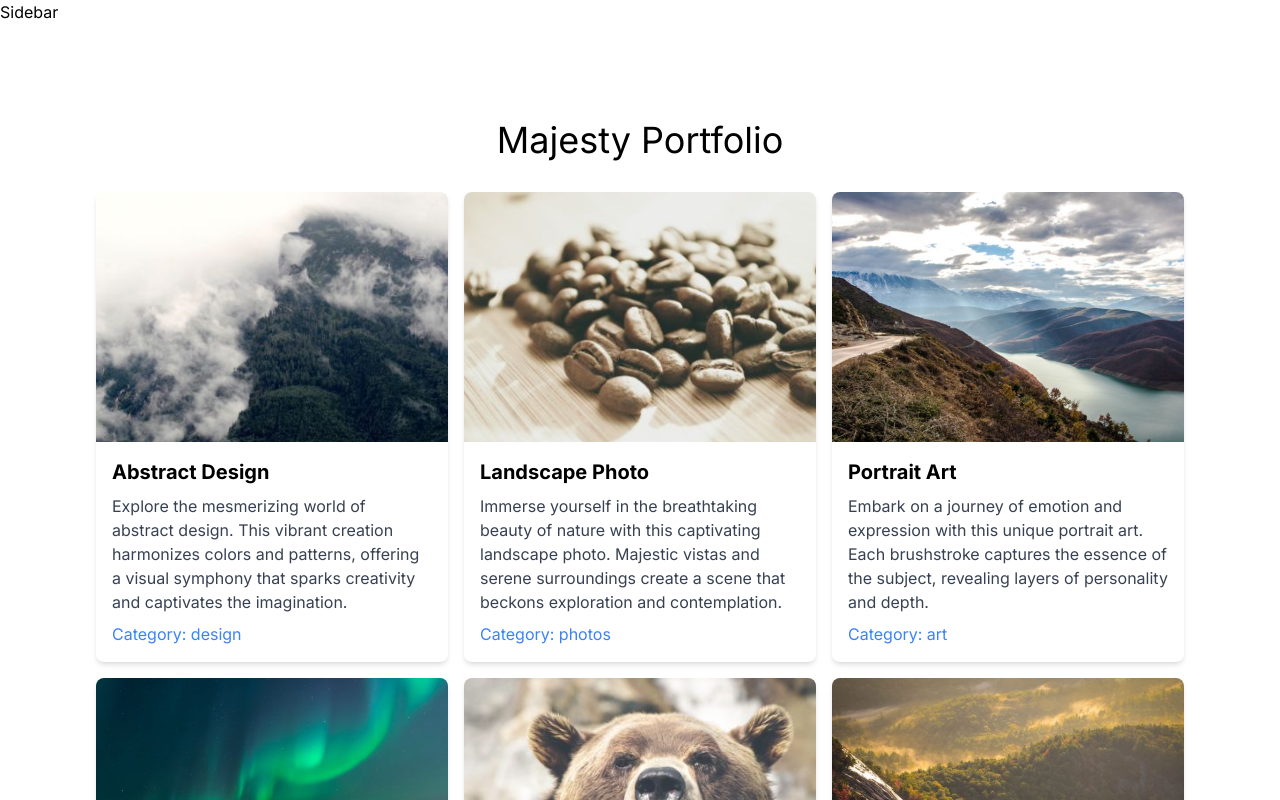
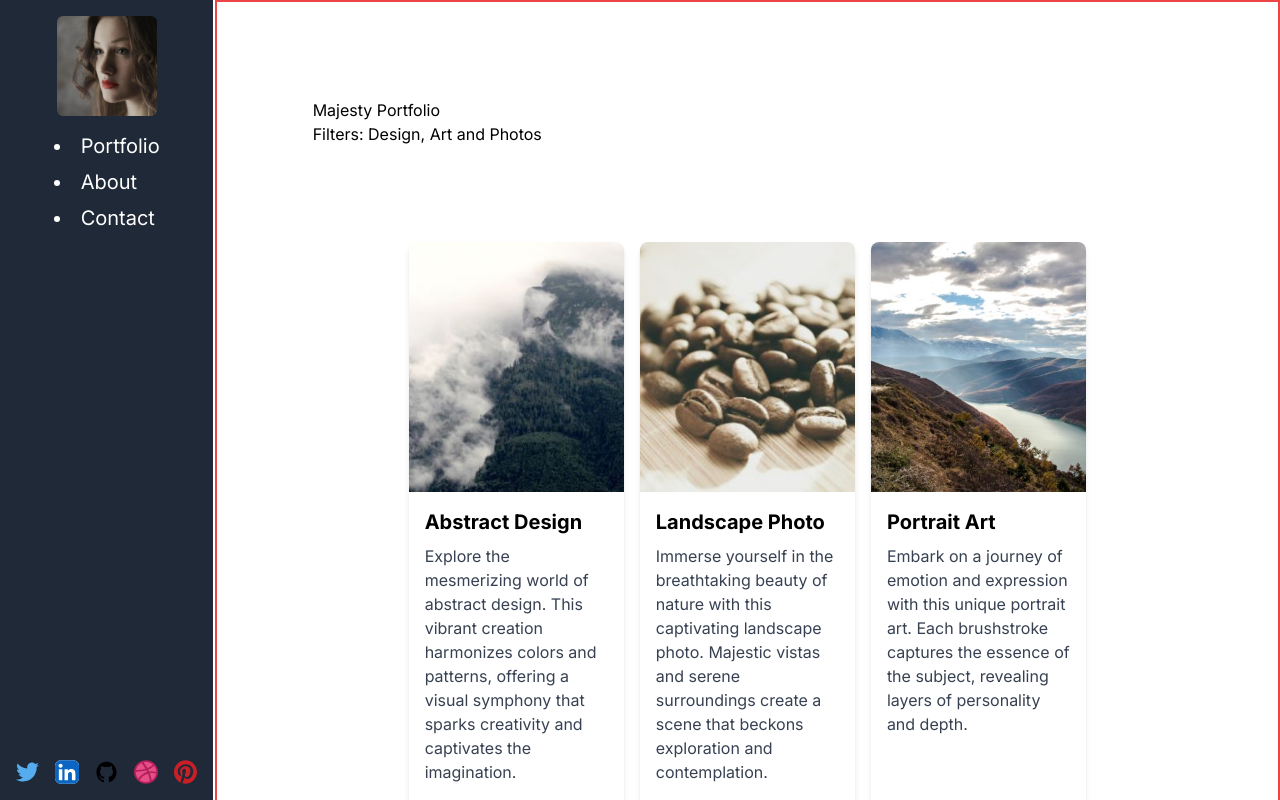
Before and after one commit to Metaverse-Nabeel/majesty_portfolio, a Next.js app: page / in a window 1280 px wide. Shown: the top 800 px of the page. Built offline with nearby package versions, Linux system fonts and the light colour scheme.

Commit message:
Add sections and make sections defined

```diff
--- a/src/app/page.tsx
+++ b/src/app/page.tsx
@@ -1,13 +1,19 @@
-import Sidebar from '@/components/sidebar'
-import Footer from '@/components/Footer'
-import Projects from '@/components/Projects'
+import Footer from "@/components/Footer";
+import Portfolio from "@/sections/Portfolio";
+import Sidebar from "@/components/Sidebar";
 
 export default function Home() {
   return (
     <>
-    <Sidebar/>
-    <Projects />
-    <Footer />
+      <main className="w-full h-screen grid grid-cols-6 gap-2">
+        <section className="col-span-1">
+        <Sidebar />
+        </section>
+        <section className="col-span-5 border-2 border-red-500">
+          <Portfolio />
+          <Footer />
+        </section>
+      </main>
     </>
-  )
+  );
 }
--- a/src/components/Footer.tsx
+++ b/src/components/Footer.tsx
@@ -1,6 +1,6 @@
 const Footer: React.FC = () => {
   return (
-    <div>Footer</div>
+    <footer className="w-full h-20 text-white bg-black border-4 border-red-600">All rights reserved!</footer>
   )
 }
 
--- a/src/components/Projects.tsx
+++ b/src/components/ProjectCard.tsx
@@ -1,10 +1,9 @@
 import { Data } from '../data'
 import Image from 'next/image'
 
-const Projects: React.FC = () => {
+const ProjectCard: React.FC = () => {
   return (
-    <main className="flex min-h-screen flex-col items-center justify-between p-24">
-      <h1 className='text-4xl mb-8'>Majesty Portfolio</h1>
+    <section className="flex min-h-screen w-full flex-col items-center justify-between p-24">
       <div className="grid grid-cols-1 sm:grid-cols-1 md:grid-cols-2 lg:grid-cols-3 gap-4">
       {Data.map(item => (
         <div key={item.id} className="bg-white rounded-lg overflow-hidden shadow-md">
@@ -12,13 +11,12 @@ const Projects: React.FC = () => {
           <div className="p-4">
             <h2 className="text-xl font-bold mb-2">{item.title}</h2>
             <p className="text-gray-700 mb-2">{item.desc}</p>
-            <p className="text-blue-500">Category: {item.category}</p>
           </div>
         </div>
       ))}
     </div>
-    </main>
+    </section>
   )
 }
 
-export default Projects
+export default ProjectCard
--- a/src/components/Sidebar.tsx
+++ b/src/components/Sidebar.tsx
@@ -1,7 +1,50 @@
+import Image from 'next/image';
+import Link from 'next/link';
+
 const Sidebar: React.FC = () => {
   return (
-    <div>Sidebar</div>
-  )
-}
+    <div className="bg-gray-800 text-white h-screen w-1/6 flex flex-col items-center p-4 fixed">
+      {/* Profile Image */}
+      <Image width={100} height={100}
+        src="/images/profile_pic.jpg"
+        alt="Profile"
+        className="w-30 h-30 rounded-md mb-4"
+      />
 
-export default Sidebar
+      {/* Menu Buttons */}
+      <nav className="flex flex-col items-start">
+        <Link href="#portfolio">
+          <li className="text-xl mb-2 hover:text-gray-400 cursor-pointer">Portfolio</li>
+        </Link>
+        <Link href="#about">
+          <li className="text-xl mb-2 hover:text-gray-400 cursor-pointer">About</li>
+        </Link>
+        <Link href="#contact">
+          <li className="text-xl mb-2 hover:text-gray-400 cursor-pointer">Contact</li>
+        </Link>
+      </nav>
+
+      {/* Social Media Icons */}
+      <div className="mt-auto flex space-x-4">
+        {/* Add your social media icons here */}
+        <a href="#" target="_blank" rel="noopener noreferrer">
+          <Image width={10} height={10} src="/images/sm-icons/twitter.svg" alt="Twitter" className="w-6 h-6" />
+        </a>
+        <a href="#" target="_blank" rel="noopener noreferrer">
+          <Image width={10} height={10} src="/images/sm-icons/linkedin.svg" alt="LinkedIn" className="w-6 h-6" />
+        </a>
+        <a href="#" target="_blank" rel="noopener noreferrer">
+          <Image width={10} height={10} src="/images/sm-icons/github.svg" alt="GitHub" className="w-6 h-6" />
+        </a>
+        <a href="#" target="_blank" rel="noopener noreferrer">
+          <Image width={10} height={10} src="/images/sm-icons/dribble.svg" alt="Dribble" className="w-6 h-6" />
+        </a>
+        <a href="#" target="_blank" rel="noopener noreferrer">
+          <Image width={10} height={10} src="/images/sm-icons/pinterest.svg" alt="pinterest" className="w-6 h-6" />
+        </a>
+      </div>
+    </div>
+  );
+};
+
+export default Sidebar;
--- /dev/null
+++ b/src/sections/Portfolio.tsx
@@ -0,0 +1,17 @@
+import ProjectCard from "@/components/ProjectCard"
+
+const Portfolio: React.FC = () => {
+  return (
+    <main className="flex min-h-screen w-full flex-col justify-between p-24">
+      <h2 className='text-4xl mb-1'>Majesty Portfolio</h2>
+      <div className="flex ">
+        Filters: Design, Art and Photos
+      </div>
+      <div className="w-full">
+      <ProjectCard />
+      </div>
+    </main>
+  )
+}
+
+export default Portfolio
```
